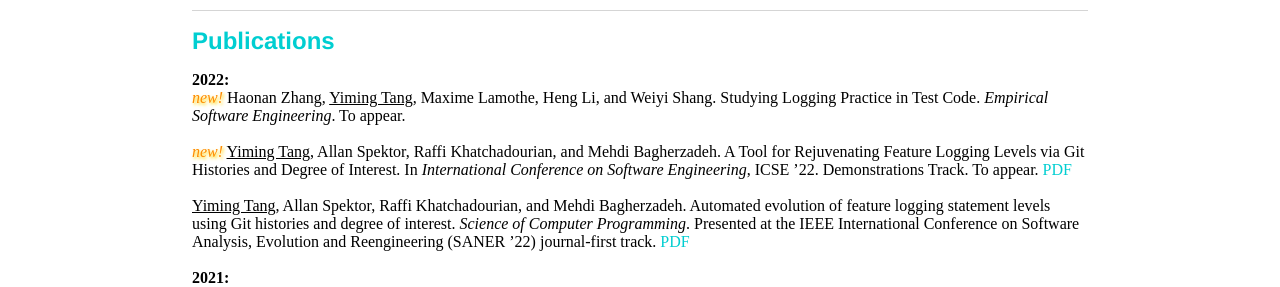
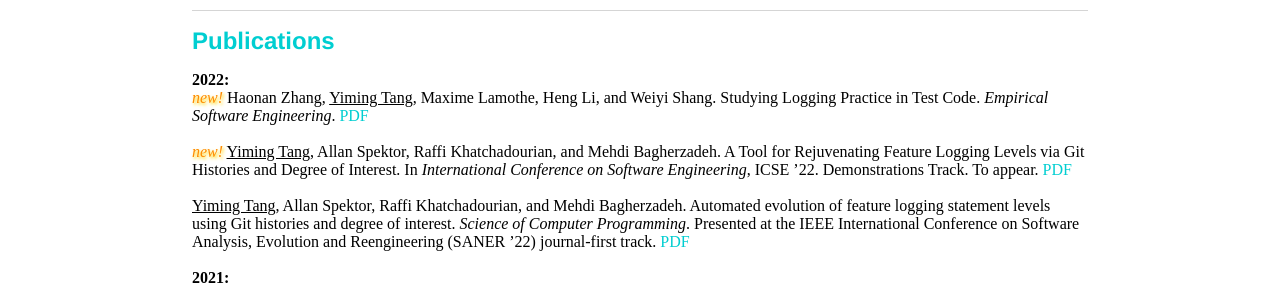
Before and after one commit to yiming-tang-cs/yiming-tang-cs.github.io, a Jekyll site: the page built from index.html, in a window 1280 px wide and 900 px high. Shown: the part 397-684 px from the top of the window. Built offline with Jekyll 4.4.1, drawn with Linux system fonts in a browser that asks for light colours.

Commit message:
Update index.html

```diff
--- a/index.html
+++ b/index.html
@@ -14,7 +14,7 @@ title: Yiming Tang's personal webpage
     <h1>Publications</h1>
 
     <b>2022:</b><br/>
-    <ns>new!</ns> Haonan Zhang, <u>Yiming Tang</u>, Maxime Lamothe, Heng Li, and Weiyi Shang. Studying Logging Practice in Test Code. <i>Empirical Software Engineering</i>. To appear.
+    <ns>new!</ns> Haonan Zhang, <u>Yiming Tang</u>, Maxime Lamothe, Heng Li, and Weiyi Shang. Studying Logging Practice in Test Code. <i>Empirical Software Engineering</i>. <a href="https://users.encs.concordia.ca/~shang/pubs/EMSE_Haonan_2022.pdf">PDF</a>
     <br/><br/>
     <ns>new!</ns> <u>Yiming Tang</u>, Allan Spektor, Raffi Khatchadourian, and Mehdi Bagherzadeh. A Tool for Rejuvenating Feature Logging Levels via Git Histories and Degree of Interest. In <i>International Conference on Software Engineering</i>, ICSE ’22. Demonstrations Track. To appear. <a href="https://arxiv.org/pdf/2112.02758.pdf">PDF</a>
     <br/><br/>
```
